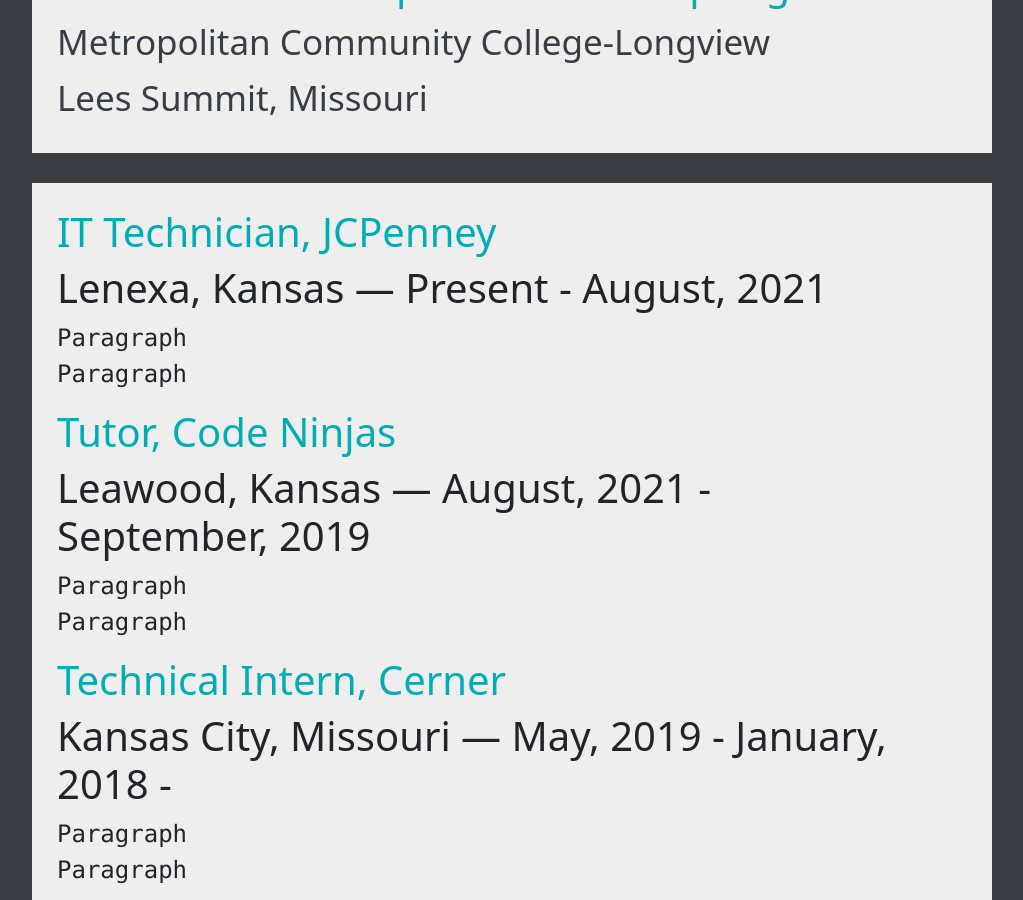
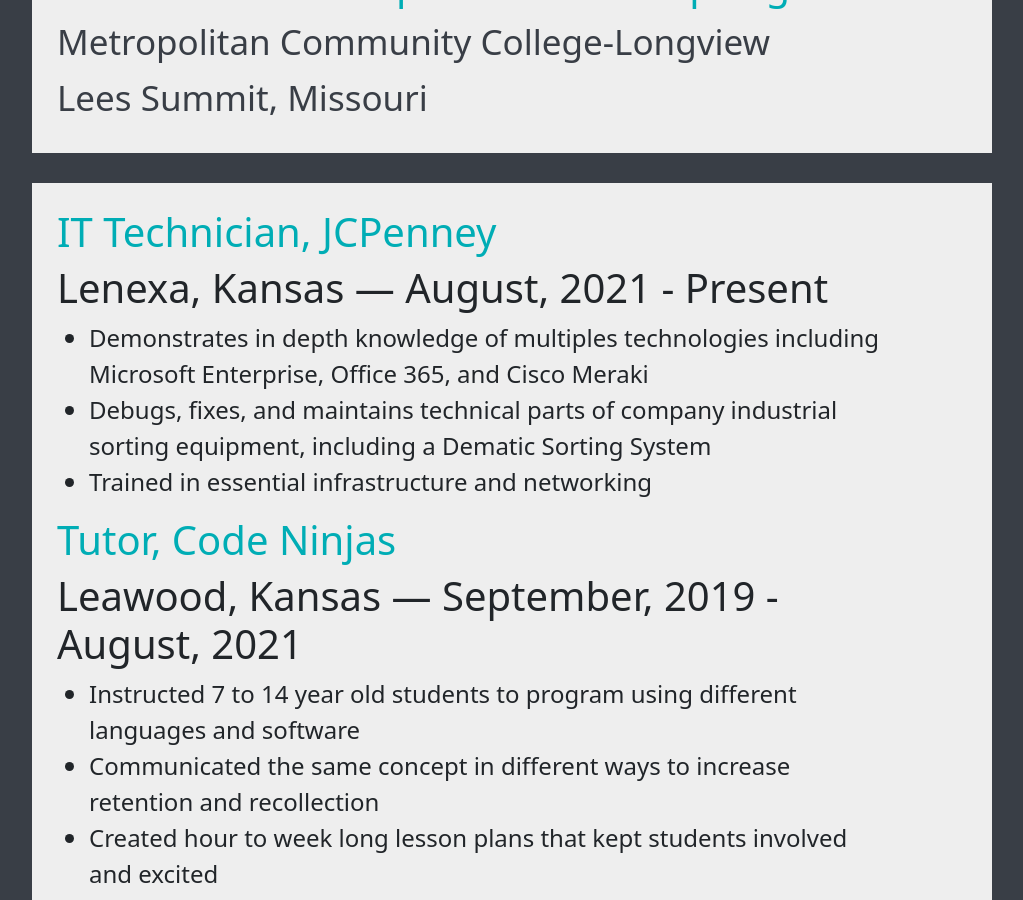
Before and after one commit to MrDomoArigato/MrDomoArigato.github.io, a Jekyll site: the page built from resume.markdown, in a window 1280 px wide and 900 px high, scrolled down 475 px. Shown: the whole window, without its empty margins (128-1151 px from the left). Built offline with Jekyll 4.4.1, drawn with Linux system fonts in a browser that asks for light colours; some of the changed text lies outside the part shown.

Commit message:
Added/Fixed Some content | changed some formatting

```diff
--- a/_config.yml
+++ b/_config.yml
@@ -61,27 +61,29 @@ experience:
   - company: JCPenney
     location: Lenexa, Kansas
     title: IT Technician
-    timeframe: Present - August, 2021
-    text: >-
-      Paragraph
-
-      Paragraph
+    timeframe: August, 2021 - Present
+    text:
+      - Demonstrates in depth knowledge of multiples technologies including Microsoft Enterprise, Office 365, and Cisco Meraki
+      - Debugs, fixes, and maintains technical parts of company industrial sorting equipment, including a Dematic Sorting System
+      - Trained in essential infrastructure and networking
   - company: Code Ninjas
     location: Leawood, Kansas
     title: Tutor
-    timeframe: August, 2021 - September, 2019
-    text: >-
-      Paragraph
-
-      Paragraph
+    timeframe: September, 2019 - August, 2021
+    text:
+      - Instructed 7 to 14 year old students to program using different languages and software
+      - Communicated the same concept in different ways to increase retention and recollection
+      - Created hour to week long lesson plans that kept students involved and excited
   - company: Cerner
     location: Kansas City, Missouri
     title: Technical Intern
-    timeframe: May, 2019 - January, 2018 -
-    text: >-
-      Paragraph
+    timeframe: January, 2018 - May, 2019
+    text:
+      - Worked as a backend programmer, developing Rest-API endpoints for production level environments
+      - Used Jax-RS package in Java for endpoint development
+      - Designed load tests for different endpoints to determine the API’s overall efficiency
+      - Honed my knowledge in web app development and standards
 
-      Paragraph
 skills:
   - title: Skillset
     skill_list:
--- a/_includes/experience.html
+++ b/_includes/experience.html
@@ -5,7 +5,12 @@
                 <h1 class="text-color-3">{{ job.title }}, {{ job.company }}</h1>
                 <h1>{{ job.location }} — {{ job.timeframe }}</h1>
                 {% if job.text %}
-                    <pre style="font-size: x-large;">{{ job.text }}</pre>
+                    <ul>
+                        {% for item in job.text %}
+                            <li style="font-size:x-large;white-space:pre-wrap;word-wrap:break-word;">{{ item }}</li>
+                        {% endfor %}
+                    <!-- <pre class="border border-primary" style="font-size:x-large;white-space:pre-wrap;word-wrap:break-word;">{{ job.text }}</pre> -->
+                    </ul>
                 {% endif %}
             {% endfor %}
         </div>
```
